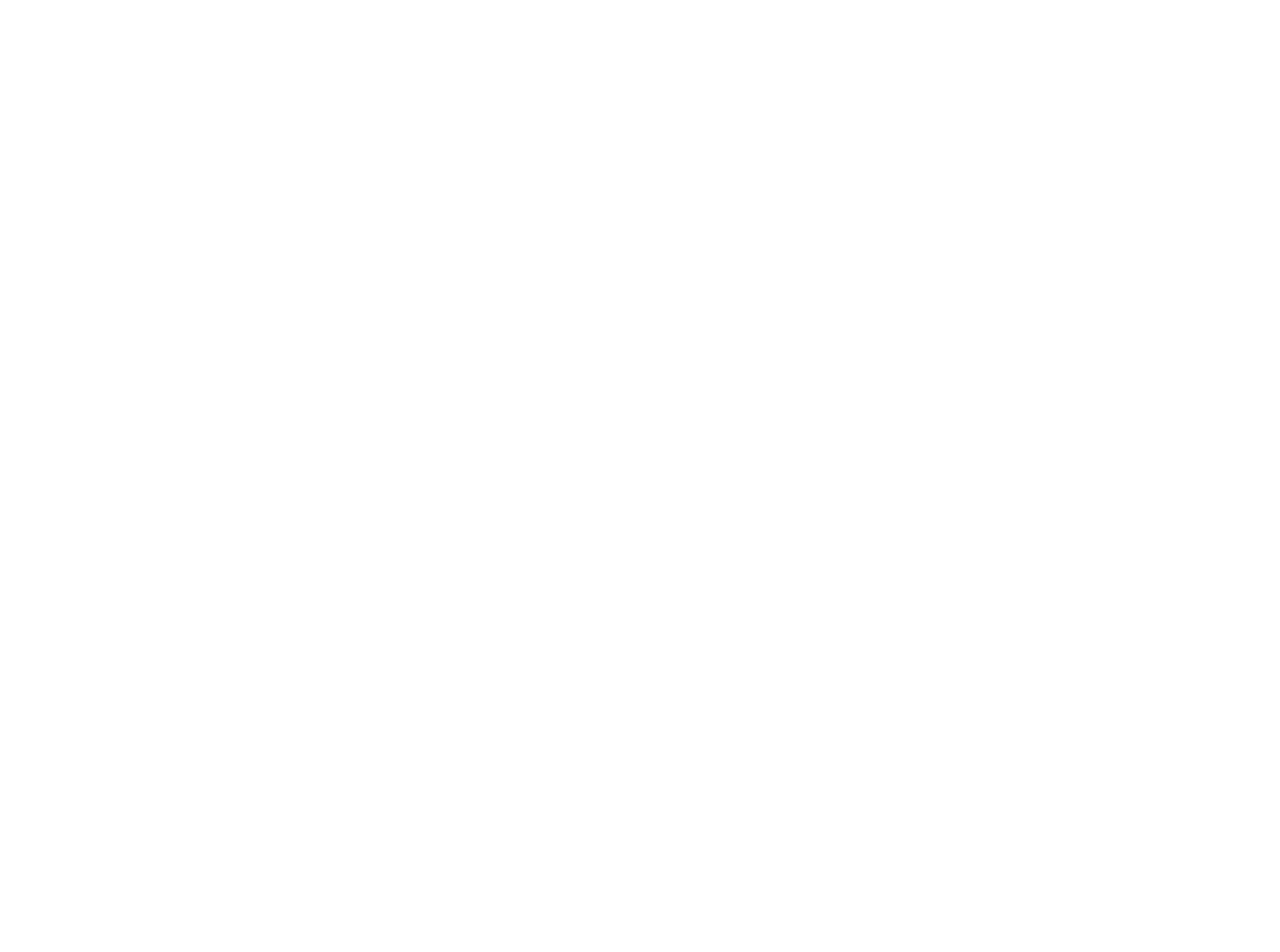
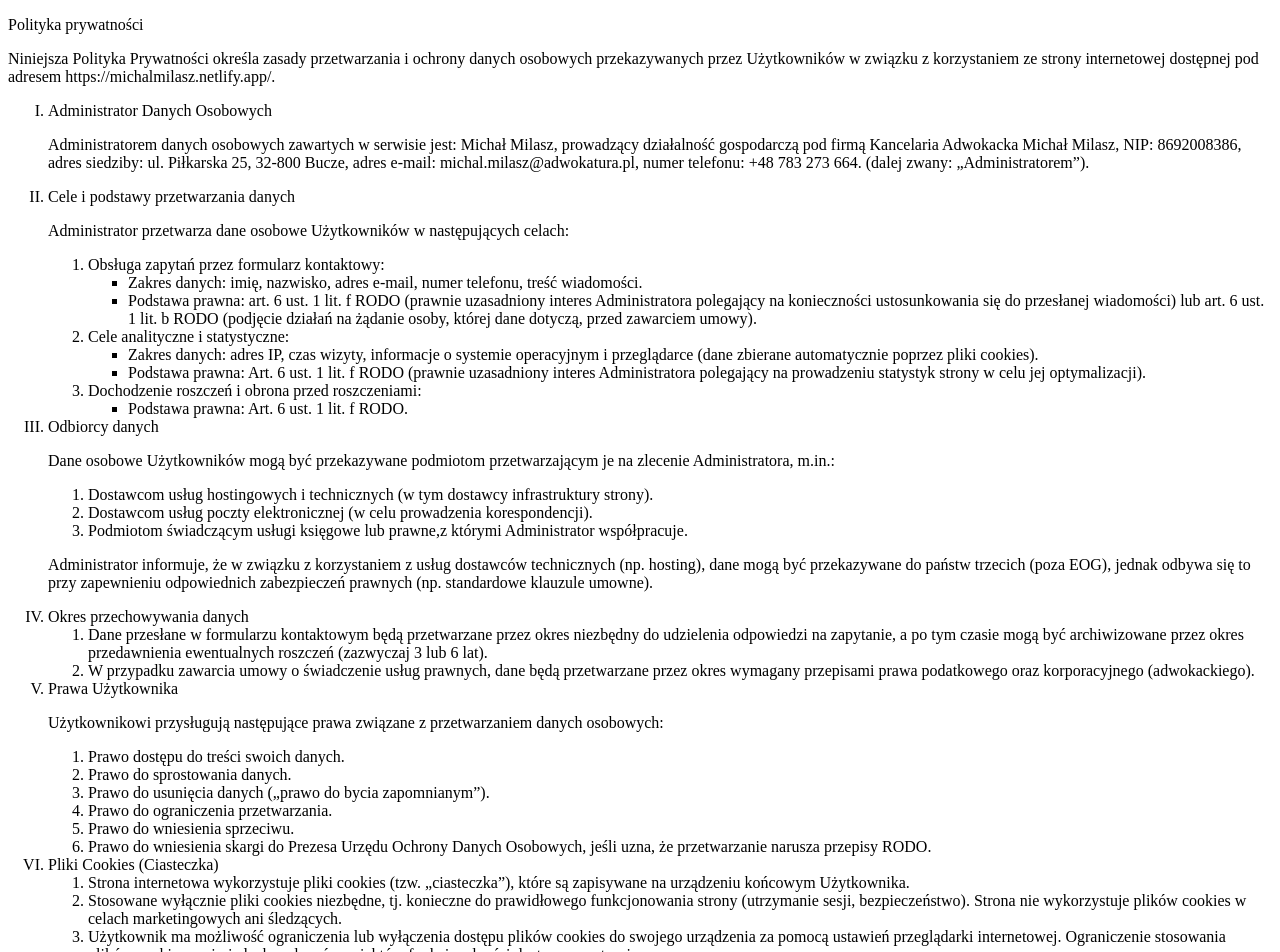
Before and after one commit to jakub-milasz/Michal_Milasz_react, a React (Vite) app: page /polityka-prywatnosci in a window 1280 px wide. Before the commit this address had no page. Shown: the top 952 px of the page. Before the commit the page ends 800 px from the top, so only its background shows below. Built offline with nearby package versions, Linux system fonts and the light colour scheme; the HTML template or start-up script is replaced by a standard one.

Commit message:
Checkbox and privacy policy

```diff
--- a/src/App.jsx
+++ b/src/App.jsx
@@ -8,6 +8,7 @@ import OMnie from './pages/OMnie'
 import Cywilne from './pages/Cywilne'
 import Spadek from './pages/Spadek'
 import Przesyl from './pages/Przesyl'
+import PrivacyPolicy from './pages/PrivacyPolicy'
 
 
 export default function App() {
@@ -24,6 +25,7 @@ export default function App() {
           <Route path="/cywilne" element={<Cywilne />} />
           <Route path="/spadek" element={<Spadek />} />
           <Route path="/przesyl" element={<Przesyl />} />
+          <Route path="/polityka-prywatnosci" element={<PrivacyPolicy />} />
         </Routes>
       </BrowserRouter>
     </>
--- a/src/components/Contact.jsx
+++ b/src/components/Contact.jsx
@@ -1,16 +1,29 @@
-import React from "react";
+import React, { useState } from "react";
 import stopka from "../img/stopka.png"; // Import the footer image
 
 export default function Contact() {
+  const [isAccepted, setIsAccepted] = useState(false);
+
+  const handleCheckboxChange = (e) => {
+    setIsAccepted(e.target.checked);
+  };
+
+  const handleSubmit = (e) => {
+    if (!isAccepted) {
+      alert("Musisz zaakceptować politykę prywatności!");
+      e.preventDefault();
+    }
+  };
+
   return (
     <>
       <div className="heading" id="kontakt">
         <h2 className="heading-text">Kontakt</h2>
         <div className="contact-and-form">
-          <div class="form-container">
+          <div className="form-container">
             <h2>Formularz kontaktowy</h2>
-            <form action="https://formsubmit.co/michal.milasz@adwokatura.pl" method="post">
-              <div class="form-group">
+            <form action="https://formsubmit.co/michal.milasz@adwokatura.pl" method="post" onSubmit={handleSubmit}>
+              <div className="form-group">
                 <div>
                   <label for="fname">Imię:</label>
                   <input type="text" id="fname" name="fname" required/>
@@ -20,7 +33,7 @@ export default function Contact() {
                   <input type="text" id="lname" name="lname" required/>
                 </div>
               </div>
-              <div class="form-group">
+              <div className="form-group">
                 <div>
                   <label for="phone">Numer telefonu:</label>
                   <input type="tel" id="phone" name="phone" pattern="[0-9+ ]+" required/>
@@ -33,7 +46,10 @@ export default function Contact() {
 
               <label for="message">Wiadomość:</label>
               <textarea id="message" name="message" required></textarea>
-
+              <div className="acceptance">
+                <input type="checkbox" id="consent" name="consent" onChange={handleCheckboxChange} checked={isAccepted} required/>
+                <label for="consent">Wyrażam zgodę na przetwarzanie moich danych osobowych (imię, nazwisko, e-mail, nr telefonu) przez Administratora w celu udzielenia odpowiedzi na moje zapytanie przesłane przez formularz kontaktowy. Zapoznałem/am się z <a href="/polityka-prywatnosci" target="_blank" rel="noopener noreferrer">Polityką Prywatności</a>.</label>
+              </div>
               <button type="submit">Wyślij</button>
             </form>
           </div>
--- a/src/pages/Home.jsx
+++ b/src/pages/Home.jsx
@@ -35,7 +35,7 @@ export default function Home() {
       </main>
       <Tiles />
       <Contact />
-      <footer class="footer">
+      <footer className="footer">
         &copy; 2025 Jakub Milasz. Wszelkie prawa zastrzeżone.
       </footer>
     </>
--- /dev/null
+++ b/src/pages/PrivacyPolicy.jsx
@@ -0,0 +1,130 @@
+import React from 'react';
+
+
+export default function PrivacyPolicy() {
+  return (
+    <main>
+      <p>Polityka prywatności</p>
+      <p>
+        Niniejsza Polityka Prywatności określa zasady przetwarzania i ochrony danych osobowych
+        przekazywanych przez Użytkowników w związku z korzystaniem ze strony internetowej
+        dostępnej pod adresem https://michalmilasz.netlify.app/.
+      </p>
+      <ol type='I'>
+        <li>Administrator Danych Osobowych</li>
+        <p>
+          Administratorem danych osobowych zawartych w serwisie jest: Michał Milasz, prowadzący
+          działalność gospodarczą pod firmą Kancelaria Adwokacka Michał Milasz, NIP: 8692008386,
+          adres siedziby: ul. Piłkarska 25, 32-800 Bucze, adres e-mail: michal.milasz@adwokatura.pl,
+          numer telefonu: +48 783 273 664.
+          (dalej zwany: „Administratorem”).
+        </p>
+        <li>Cele i podstawy przetwarzania danych</li>
+        <p>Administrator przetwarza dane osobowe Użytkowników w następujących celach:</p>
+        <ol>
+          <li>Obsługa zapytań przez formularz kontaktowy:</li>
+          <ul>
+            <li>
+              Zakres danych: imię, nazwisko, adres e-mail, numer telefonu, treść wiadomości.
+            </li>
+            <li>
+              Podstawa prawna: art. 6 ust. 1 lit. f RODO (prawnie uzasadniony interes
+              Administratora polegający na konieczności ustosunkowania się do przesłanej
+              wiadomości) lub art. 6 ust. 1 lit. b RODO (podjęcie działań na żądanie osoby,
+              której dane dotyczą, przed zawarciem umowy).
+            </li>
+          </ul>
+          <li>Cele analityczne i statystyczne:</li>
+          <ul>
+            <li>
+              Zakres danych: adres IP, czas wizyty, informacje o systemie operacyjnym i przeglądarce (dane zbierane automatycznie poprzez pliki cookies).
+            </li>
+            <li>
+              Podstawa prawna: Art. 6 ust. 1 lit. f RODO (prawnie uzasadniony interes
+              Administratora polegający na prowadzeniu statystyk strony w celu jej
+              optymalizacji).
+            </li>
+          </ul>
+          <li>Dochodzenie roszczeń i obrona przed roszczeniami:</li>
+          <ul>
+            <li>
+              Podstawa prawna: Art. 6 ust. 1 lit. f RODO.
+            </li>
+          </ul>
+        </ol>
+        <li>Odbiorcy danych</li>
+        <p>
+          Dane osobowe Użytkowników mogą być przekazywane podmiotom przetwarzającym je na zlecenie Administratora, m.in.:
+        </p>
+        <ol>
+          <li>
+            Dostawcom usług hostingowych i technicznych (w tym dostawcy infrastruktury strony).
+          </li>
+          <li>
+            Dostawcom usług poczty elektronicznej (w celu prowadzenia korespondencji).
+          </li>
+          <li>
+            Podmiotom świadczącym usługi księgowe lub prawne,z którymi Administrator współpracuje.
+          </li>
+        </ol>
+        <p>
+          Administrator informuje, że w związku z korzystaniem z usług dostawców technicznych (np.
+          hosting), dane mogą być przekazywane do państw trzecich (poza EOG), jednak odbywa się
+
+          to przy zapewnieniu odpowiednich zabezpieczeń prawnych (np. standardowe klauzule
+          umowne).
+        </p>
+        <li>Okres przechowywania danych</li>
+        <ol>
+          <li>
+            Dane przesłane w formularzu kontaktowym będą przetwarzane przez okres niezbędny
+            do udzielenia odpowiedzi na zapytanie, a po tym czasie mogą być archiwizowane
+            przez okres przedawnienia ewentualnych roszczeń (zazwyczaj 3 lub 6 lat).
+          </li>
+          <li>
+            W przypadku zawarcia umowy o świadczenie usług prawnych, dane będą
+            przetwarzane przez okres wymagany przepisami prawa podatkowego oraz
+            korporacyjnego (adwokackiego).
+          </li>
+        </ol>
+        <li>Prawa Użytkownika</li>
+        <p>
+          Użytkownikowi przysługują następujące prawa związane z przetwarzaniem danych osobowych:
+        </p>
+        <ol>
+          <li>Prawo dostępu do treści swoich danych.</li>
+          <li>Prawo do sprostowania danych.</li>
+          <li>Prawo do usunięcia danych („prawo do bycia zapomnianym”).</li>
+          <li>Prawo do ograniczenia przetwarzania.</li>
+          <li>Prawo do wniesienia sprzeciwu.</li>
+          <li>Prawo do wniesienia skargi do Prezesa Urzędu Ochrony Danych Osobowych, jeśli uzna, że przetwarzanie narusza przepisy RODO.</li>
+        </ol>
+        <li>Pliki Cookies (Ciasteczka)</li>
+        <ol>
+          <li>
+            Strona internetowa wykorzystuje pliki cookies (tzw. „ciasteczka”), które są zapisywane na urządzeniu końcowym Użytkownika.
+          </li>
+          <li>
+            Stosowane wyłącznie pliki cookies niezbędne, tj. konieczne do prawidłowego funkcjonowania strony (utrzymanie sesji, bezpieczeństwo). Strona nie wykorzystuje plików cookies w celach marketingowych ani śledzących.
+          </li>
+          <li>
+            Użytkownik ma możliwość ograniczenia lub wyłączenia dostępu plików cookies do
+            swojego urządzenia za pomocą ustawień przeglądarki internetowej. Ograniczenie
+            stosowania plików cookies może jednak wpłynąć na niektóre funkcjonalności
+            dostępne na stronie.
+          </li>
+          <li>
+            Więcej informacji na temat zarządzania plikami cookies można znaleźć w sekcji „Pomoc” w menu przeglądarki internetowej.
+          </li>
+        </ol>
+        <li>Postanowienia końcowe</li>
+        <p>
+          Administrator zastrzega sobie prawo do wprowadzania zmian w Polityce Prywatności w
+          przypadku zmian przepisów prawa lub zmian w funkcjonowaniu serwisu. Data ostatniej
+          aktualizacji: 1.01.2026 r.
+        </p>
+      </ol>
+      <a href="/">Powrót do strony głównej</a>
+    </main>
+  );
+}
```
Also changed, not shown: src/styles.css (+29 -4 lines).
